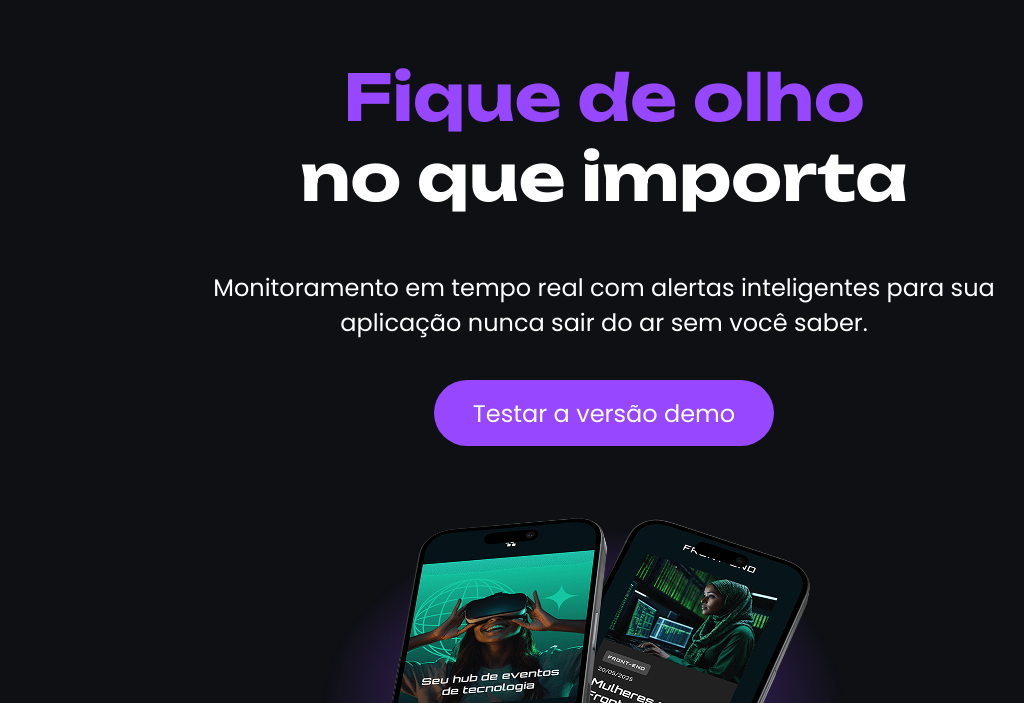
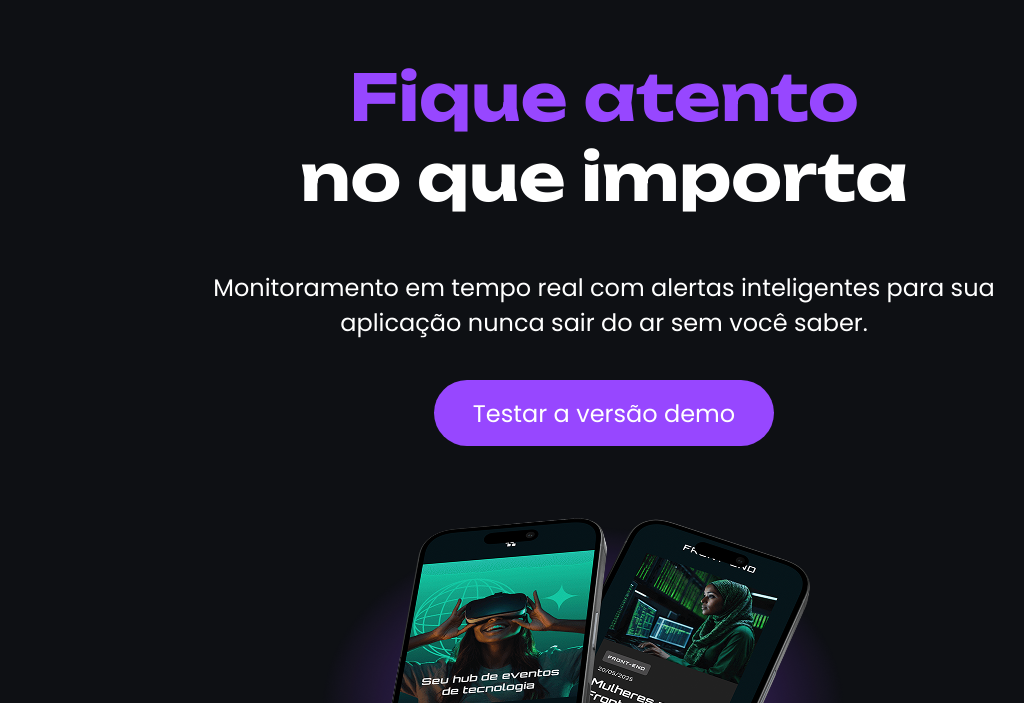
Before and after one commit to matheusfd07/tecboard, a plain HTML site: page index.html in a window 1280 px wide. Shown: the part 97-800 px from the top of the page, without its empty margins (36-1060 px from the left). Drawn offline with Linux system fonts and the light colour scheme.

Commit message:
Altera o titulo

```diff
--- a/css/style.css
+++ b/css/style.css
@@ -26,6 +26,7 @@ h1{
     font-size: 64px;
     font-family: 'Unbounded';
     margin-top: 60px;
+    color: #FFFFFF;
 }
 h1 span{
     color: #9747FF;
--- a/index.html
+++ b/index.html
@@ -15,8 +15,8 @@
     </header>
     <main>
         <section>
-            <h1 style="color: #FFFFFF">
-                <span>Fique de olho</span>
+            <h1>
+                <span>Fique atento</span>
                 <br>  no que importa</h1>
 
             <p>Monitoramento em tempo real com alertas inteligentes para sua <br>aplicação nunca sair do ar sem você saber.</br></p>
```
